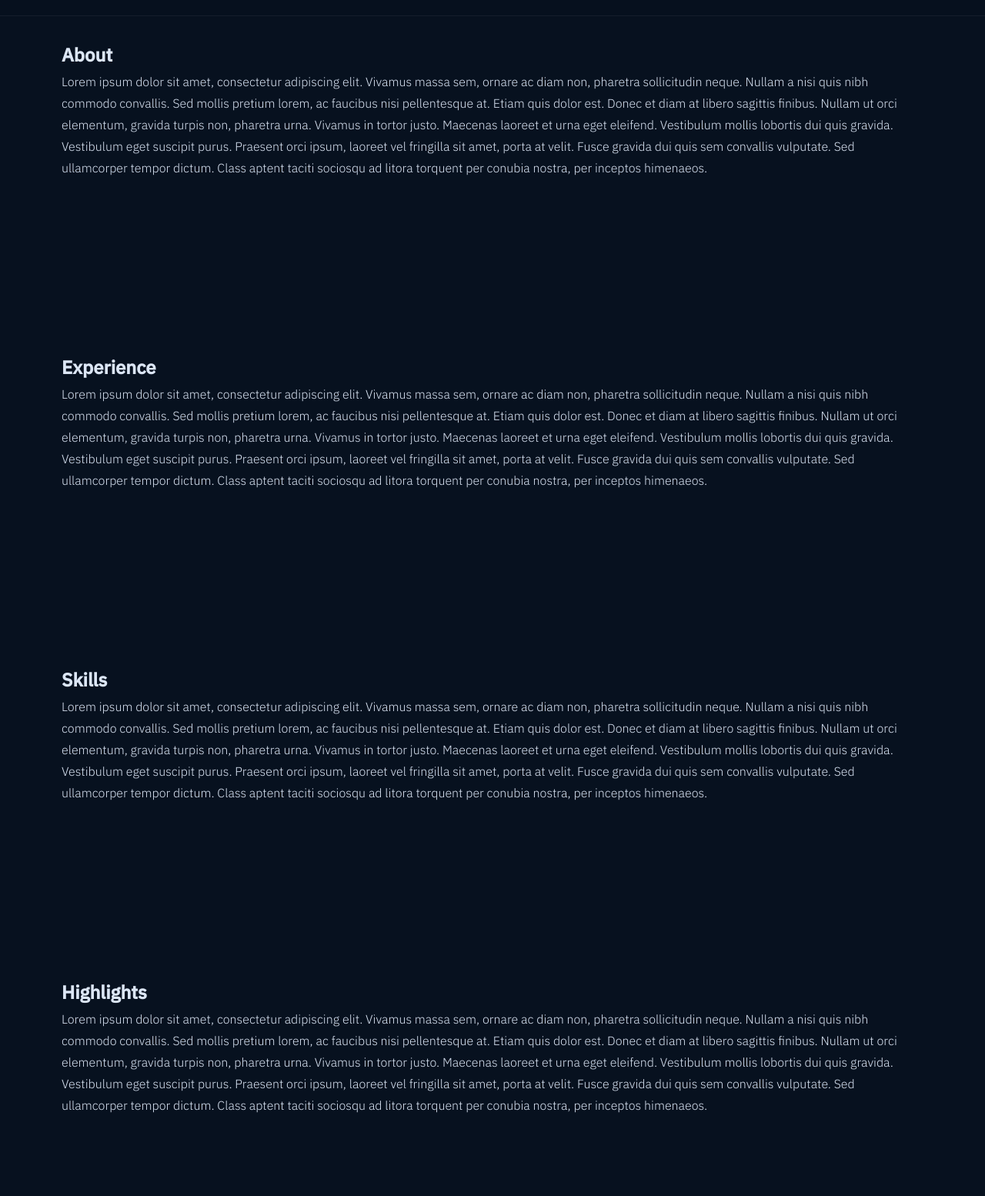
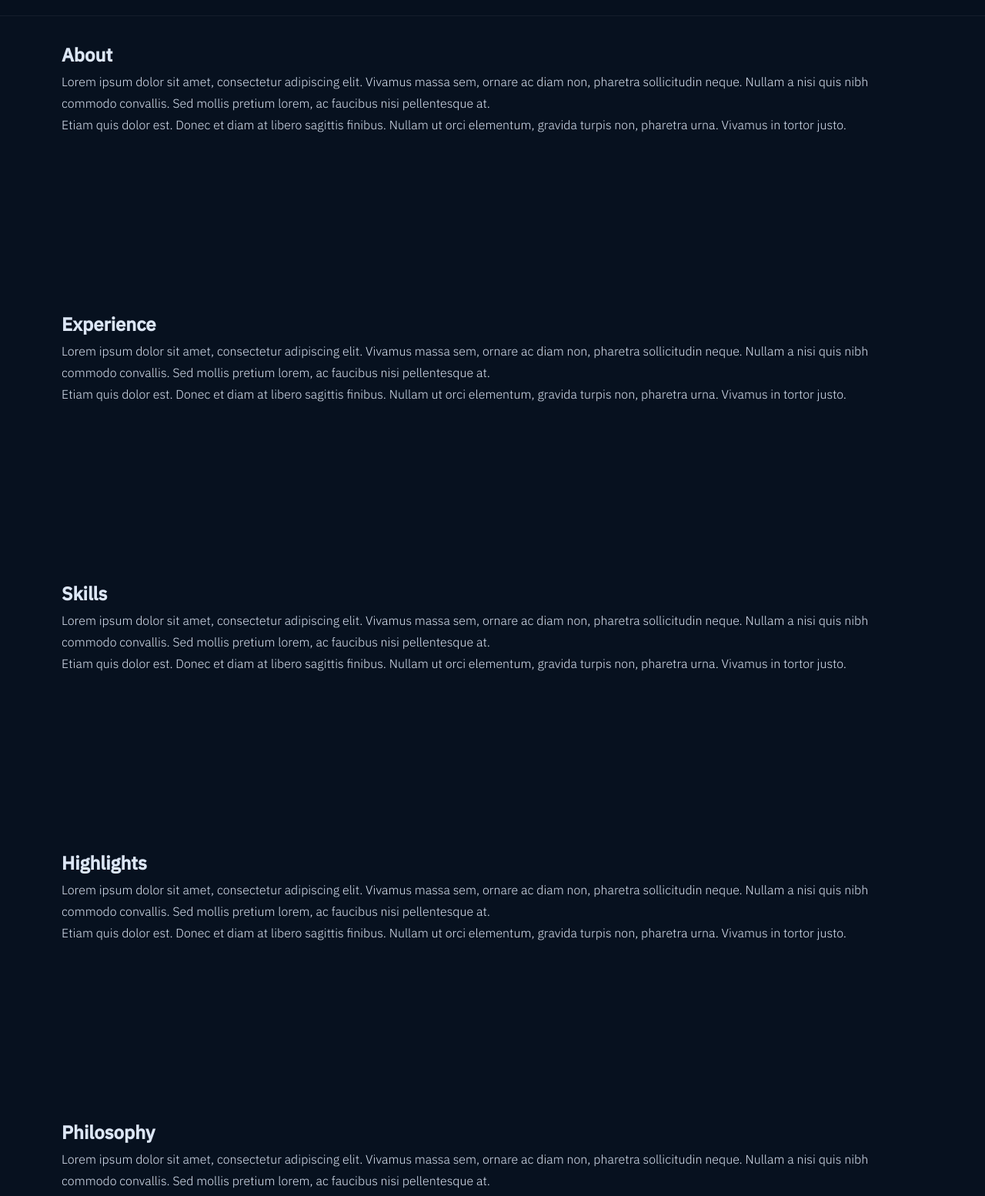
Before and after one commit to mikealday/personal-website, a plain HTML site: page index.html in a window 1280 px wide. Shown: the part 62-1616 px from the top of the page at 77% size. Drawn offline with Linux system fonts and the light colour scheme; a web font is replaced by a local one.

Commit message:
Added scroll reveal animation. Abstracted some sections into components.

```diff
--- /dev/null
+++ b/components/about-section.js
@@ -0,0 +1,23 @@
+/**
+ * <about-section> — About section component
+ */
+class AboutSection extends HTMLElement {
+  connectedCallback() {
+    this.innerHTML = `
+      <section id="about" class="reveal">
+        <h1>About</h1>
+        <p>
+          Lorem ipsum dolor sit amet, consectetur adipiscing elit. Vivamus massa sem,
+          ornare ac diam non, pharetra sollicitudin neque. Nullam a nisi quis nibh commodo
+          convallis. Sed mollis pretium lorem, ac faucibus nisi pellentesque at.
+        </p>
+        <p>
+          Etiam quis dolor est. Donec et diam at libero sagittis finibus. Nullam ut orci
+          elementum, gravida turpis non, pharetra urna. Vivamus in tortor justo.
+        </p>
+      </section>
+    `;
+  }
+}
+
+customElements.define('about-section', AboutSection);
--- /dev/null
+++ b/components/contact-section.js
@@ -0,0 +1,23 @@
+/**
+ * <contact-section> — Contact section component
+ */
+class ContactSection extends HTMLElement {
+  connectedCallback() {
+    this.innerHTML = `
+      <section id="contact" class="reveal">
+        <h1>Contact</h1>
+        <p>
+          Lorem ipsum dolor sit amet, consectetur adipiscing elit. Vivamus massa sem,
+          ornare ac diam non, pharetra sollicitudin neque. Nullam a nisi quis nibh commodo
+          convallis. Sed mollis pretium lorem, ac faucibus nisi pellentesque at.
+        </p>
+        <p>
+          Etiam quis dolor est. Donec et diam at libero sagittis finibus. Nullam ut orci
+          elementum, gravida turpis non, pharetra urna. Vivamus in tortor justo.
+        </p>
+      </section>
+    `;
+  }
+}
+
+customElements.define('contact-section', ContactSection);
--- /dev/null
+++ b/components/experience-section.js
@@ -0,0 +1,23 @@
+/**
+ * <experience-section> — Experience section component
+ */
+class ExperienceSection extends HTMLElement {
+  connectedCallback() {
+    this.innerHTML = `
+      <section id="experience" class="reveal">
+        <h1>Experience</h1>
+        <p>
+          Lorem ipsum dolor sit amet, consectetur adipiscing elit. Vivamus massa sem,
+          ornare ac diam non, pharetra sollicitudin neque. Nullam a nisi quis nibh commodo
+          convallis. Sed mollis pretium lorem, ac faucibus nisi pellentesque at.
+        </p>
+        <p>
+          Etiam quis dolor est. Donec et diam at libero sagittis finibus. Nullam ut orci
+          elementum, gravida turpis non, pharetra urna. Vivamus in tortor justo.
+        </p>
+      </section>
+    `;
+  }
+}
+
+customElements.define('experience-section', ExperienceSection);
--- /dev/null
+++ b/components/highlights-section.js
@@ -0,0 +1,23 @@
+/**
+ * <highlights-section> — Highlights section component
+ */
+class HighlightsSection extends HTMLElement {
+  connectedCallback() {
+    this.innerHTML = `
+      <section id="highlights" class="reveal">
+        <h1>Highlights</h1>
+        <p>
+          Lorem ipsum dolor sit amet, consectetur adipiscing elit. Vivamus massa sem,
+          ornare ac diam non, pharetra sollicitudin neque. Nullam a nisi quis nibh commodo
+          convallis. Sed mollis pretium lorem, ac faucibus nisi pellentesque at.
+        </p>
+        <p>
+          Etiam quis dolor est. Donec et diam at libero sagittis finibus. Nullam ut orci
+          elementum, gravida turpis non, pharetra urna. Vivamus in tortor justo.
+        </p>
+      </section>
+    `;
+  }
+}
+
+customElements.define('highlights-section', HighlightsSection);
--- /dev/null
+++ b/components/philosophy-section.js
@@ -0,0 +1,23 @@
+/**
+ * <philosophy-section> — Philosophy section component
+ */
+class PhilosophySection extends HTMLElement {
+  connectedCallback() {
+    this.innerHTML = `
+      <section id="philosophy" class="reveal">
+        <h1>Philosophy</h1>
+        <p>
+          Lorem ipsum dolor sit amet, consectetur adipiscing elit. Vivamus massa sem,
+          ornare ac diam non, pharetra sollicitudin neque. Nullam a nisi quis nibh commodo
+          convallis. Sed mollis pretium lorem, ac faucibus nisi pellentesque at.
+        </p>
+        <p>
+          Etiam quis dolor est. Donec et diam at libero sagittis finibus. Nullam ut orci
+          elementum, gravida turpis non, pharetra urna. Vivamus in tortor justo.
+        </p>
+      </section>
+    `;
+  }
+}
+
+customElements.define('philosophy-section', PhilosophySection);
--- /dev/null
+++ b/components/skills-section.js
@@ -0,0 +1,23 @@
+/**
+ * <skills-section> — Skills section component
+ */
+class SkillsSection extends HTMLElement {
+  connectedCallback() {
+    this.innerHTML = `
+      <section id="skills" class="reveal">
+        <h1>Skills</h1>
+        <p>
+          Lorem ipsum dolor sit amet, consectetur adipiscing elit. Vivamus massa sem,
+          ornare ac diam non, pharetra sollicitudin neque. Nullam a nisi quis nibh commodo
+          convallis. Sed mollis pretium lorem, ac faucibus nisi pellentesque at.
+        </p>
+        <p>
+          Etiam quis dolor est. Donec et diam at libero sagittis finibus. Nullam ut orci
+          elementum, gravida turpis non, pharetra urna. Vivamus in tortor justo.
+        </p>
+      </section>
+    `;
+  }
+}
+
+customElements.define('skills-section', SkillsSection);
--- a/css/style.css
+++ b/css/style.css
@@ -43,6 +43,22 @@ body {
   font-weight: 300;
   line-height: 1.75;
   overflow-x: hidden;
+  scroll-snap-type: y mandatory;
+}
+
+main {
+  scroll-snap-type: y mandatory;
+}
+
+section,
+section.reveal {
+  scroll-snap-align: start;
+}
+
+section {
+  padding: 7rem 5rem;
+  position: relative;
+  z-index: 1;
 }
 
 /* ── Selection ── */
@@ -56,3 +72,14 @@ section {
   position: relative;
   z-index: 1;
 }
+
+.reveal {
+  opacity: 0;
+  transform: translateY(20px);
+  transition: opacity 0.6s ease, transform 0.6s ease;
+}
+
+.reveal.visible {
+  opacity: 1;
+  transform: translateY(0);
+}
--- a/index.html
+++ b/index.html
@@ -11,35 +11,24 @@
   <link rel="stylesheet" href="css/style.css" />
 
   <script type="module" src="js/shared.js" defer></script>
+  <script src="js/scroll-reveal.js" defer></script>
   <script type="module" src="components/site-nav/site-nav.js" defer></script>
+  <script type="module" src="components/about-section.js" defer></script>
+  <script type="module" src="components/experience-section.js" defer></script>
+  <script type="module" src="components/skills-section.js" defer></script>
+  <script type="module" src="components/highlights-section.js" defer></script>
+  <script type="module" src="components/philosophy-section.js" defer></script>
+  <script type="module" src="components/contact-section.js" defer></script>
 </head>
 <body>
     <site-nav></site-nav>
     <main>
-        <section id="about">
-            <h1>About</h1>
-            Lorem ipsum dolor sit amet, consectetur adipiscing elit. Vivamus massa sem, ornare ac diam non, pharetra sollicitudin neque. Nullam a nisi quis nibh commodo convallis. Sed mollis pretium lorem, ac faucibus nisi pellentesque at. Etiam quis dolor est. Donec et diam at libero sagittis finibus. Nullam ut orci elementum, gravida turpis non, pharetra urna. Vivamus in tortor justo. Maecenas laoreet et urna eget eleifend. Vestibulum mollis lobortis dui quis gravida. Vestibulum eget suscipit purus. Praesent orci ipsum, laoreet vel fringilla sit amet, porta at velit. Fusce gravida dui quis sem convallis vulputate. Sed ullamcorper tempor dictum. Class aptent taciti sociosqu ad litora torquent per conubia nostra, per inceptos himenaeos.
-        </section>
-        <section id="experience">
-            <h1>Experience</h1>
-            Lorem ipsum dolor sit amet, consectetur adipiscing elit. Vivamus massa sem, ornare ac diam non, pharetra sollicitudin neque. Nullam a nisi quis nibh commodo convallis. Sed mollis pretium lorem, ac faucibus nisi pellentesque at. Etiam quis dolor est. Donec et diam at libero sagittis finibus. Nullam ut orci elementum, gravida turpis non, pharetra urna. Vivamus in tortor justo. Maecenas laoreet et urna eget eleifend. Vestibulum mollis lobortis dui quis gravida. Vestibulum eget suscipit purus. Praesent orci ipsum, laoreet vel fringilla sit amet, porta at velit. Fusce gravida dui quis sem convallis vulputate. Sed ullamcorper tempor dictum. Class aptent taciti sociosqu ad litora torquent per conubia nostra, per inceptos himenaeos.
-        </section>
-        <section id="skills">
-            <h1>Skills</h1>
-            Lorem ipsum dolor sit amet, consectetur adipiscing elit. Vivamus massa sem, ornare ac diam non, pharetra sollicitudin neque. Nullam a nisi quis nibh commodo convallis. Sed mollis pretium lorem, ac faucibus nisi pellentesque at. Etiam quis dolor est. Donec et diam at libero sagittis finibus. Nullam ut orci elementum, gravida turpis non, pharetra urna. Vivamus in tortor justo. Maecenas laoreet et urna eget eleifend. Vestibulum mollis lobortis dui quis gravida. Vestibulum eget suscipit purus. Praesent orci ipsum, laoreet vel fringilla sit amet, porta at velit. Fusce gravida dui quis sem convallis vulputate. Sed ullamcorper tempor dictum. Class aptent taciti sociosqu ad litora torquent per conubia nostra, per inceptos himenaeos.
-        </section>
-        <section id="highlights">
-            <h1>Highlights</h1>
-            Lorem ipsum dolor sit amet, consectetur adipiscing elit. Vivamus massa sem, ornare ac diam non, pharetra sollicitudin neque. Nullam a nisi quis nibh commodo convallis. Sed mollis pretium lorem, ac faucibus nisi pellentesque at. Etiam quis dolor est. Donec et diam at libero sagittis finibus. Nullam ut orci elementum, gravida turpis non, pharetra urna. Vivamus in tortor justo. Maecenas laoreet et urna eget eleifend. Vestibulum mollis lobortis dui quis gravida. Vestibulum eget suscipit purus. Praesent orci ipsum, laoreet vel fringilla sit amet, porta at velit. Fusce gravida dui quis sem convallis vulputate. Sed ullamcorper tempor dictum. Class aptent taciti sociosqu ad litora torquent per conubia nostra, per inceptos himenaeos.
-        </section>
-        <section id="philosophy">
-            <h1>Philosophy</h1>
-            Lorem ipsum dolor sit amet, consectetur adipiscing elit. Vivamus massa sem, ornare ac diam non, pharetra sollicitudin neque. Nullam a nisi quis nibh commodo convallis. Sed mollis pretium lorem, ac faucibus nisi pellentesque at. Etiam quis dolor est. Donec et diam at libero sagittis finibus. Nullam ut orci elementum, gravida turpis non, pharetra urna. Vivamus in tortor justo. Maecenas laoreet et urna eget eleifend. Vestibulum mollis lobortis dui quis gravida. Vestibulum eget suscipit purus. Praesent orci ipsum, laoreet vel fringilla sit amet, porta at velit. Fusce gravida dui quis sem convallis vulputate. Sed ullamcorper tempor dictum. Class aptent taciti sociosqu ad litora torquent per conubia nostra, per inceptos himenaeos.
-        </section>
-        <section id="contact">
-            <h1>Contact</h1>
-            Lorem ipsum dolor sit amet, consectetur adipiscing elit. Vivamus massa sem, ornare ac diam non, pharetra sollicitudin neque. Nullam a nisi quis nibh commodo convallis. Sed mollis pretium lorem, ac faucibus nisi pellentesque at. Etiam quis dolor est. Donec et diam at libero sagittis finibus. Nullam ut orci elementum, gravida turpis non, pharetra urna. Vivamus in tortor justo. Maecenas laoreet et urna eget eleifend. Vestibulum mollis lobortis dui quis gravida. Vestibulum eget suscipit purus. Praesent orci ipsum, laoreet vel fringilla sit amet, porta at velit. Fusce gravida dui quis sem convallis vulputate. Sed ullamcorper tempor dictum. Class aptent taciti sociosqu ad litora torquent per conubia nostra, per inceptos himenaeos.
-        </section>
+      <about-section></about-section>
+      <experience-section></experience-section>
+      <skills-section></skills-section>
+      <highlights-section></highlights-section>
+      <philosophy-section></philosophy-section>
+      <contact-section></contact-section>
     </main>
 </body>
 </html>
--- /dev/null
+++ b/js/scroll-reveal.js
@@ -0,0 +1,50 @@
+/**
+ * scroll-reveal.js — IntersectionObserver-based scroll reveal
+ *
+ * Call initScrollReveal() after the DOM is ready. Elements with the
+ * .reveal class will receive .visible when they enter the viewport.
+ */
+
+function initScrollReveal() {
+  const observed = new WeakSet();
+
+  const io = new IntersectionObserver((entries) => {
+    entries.forEach((entry) => {
+      if (!entry.isIntersecting) return;
+
+      const siblings = Array.from(
+        entry.target.parentElement.querySelectorAll('.reveal:not(.visible)')
+      );
+      const idx = siblings.indexOf(entry.target);
+
+      setTimeout(() => {
+        entry.target.classList.add('visible');
+      }, idx * 80);
+
+      io.unobserve(entry.target);
+    });
+  }, {
+    threshold: 0.1,
+    rootMargin: '0px 0px -40px 0px',
+  });
+
+  function observeAll() {
+    document.querySelectorAll('.reveal').forEach((el) => {
+      if (!observed.has(el)) {
+        observed.add(el);
+        io.observe(el);
+      }
+    });
+  }
+
+  observeAll();
+
+  const mo = new MutationObserver(observeAll);
+  mo.observe(document.body, { childList: true, subtree: true });
+}
+
+if (document.readyState === 'loading') {
+  document.addEventListener('DOMContentLoaded', initScrollReveal);
+} else {
+  initScrollReveal();
+}
```
